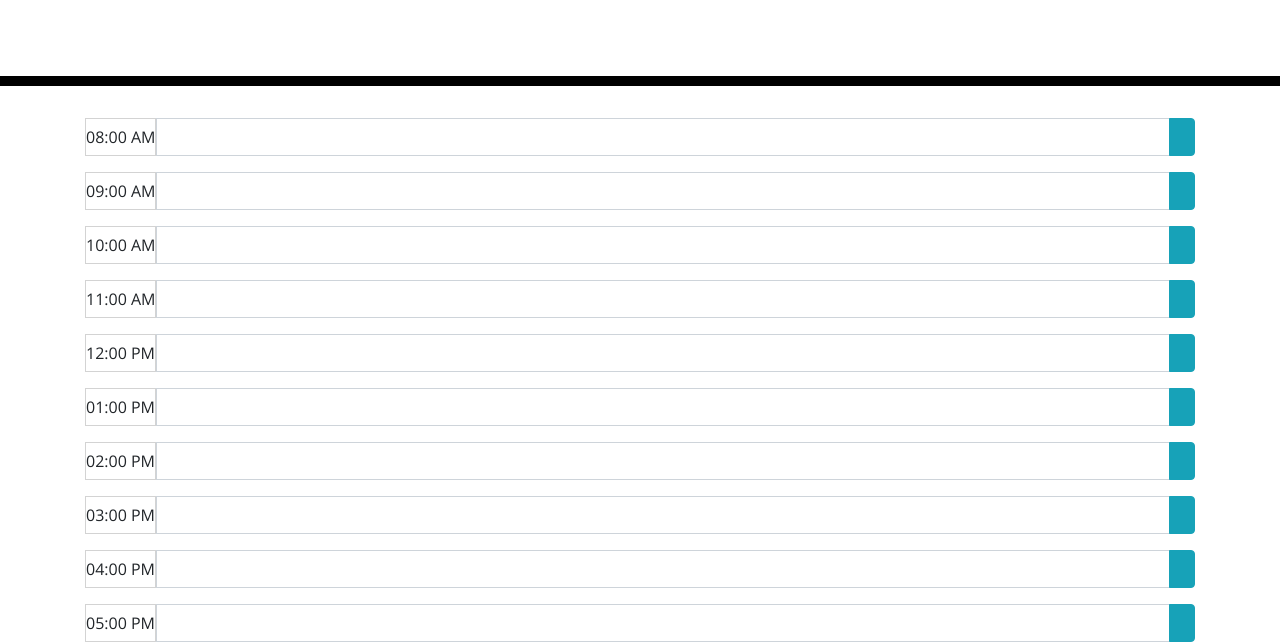
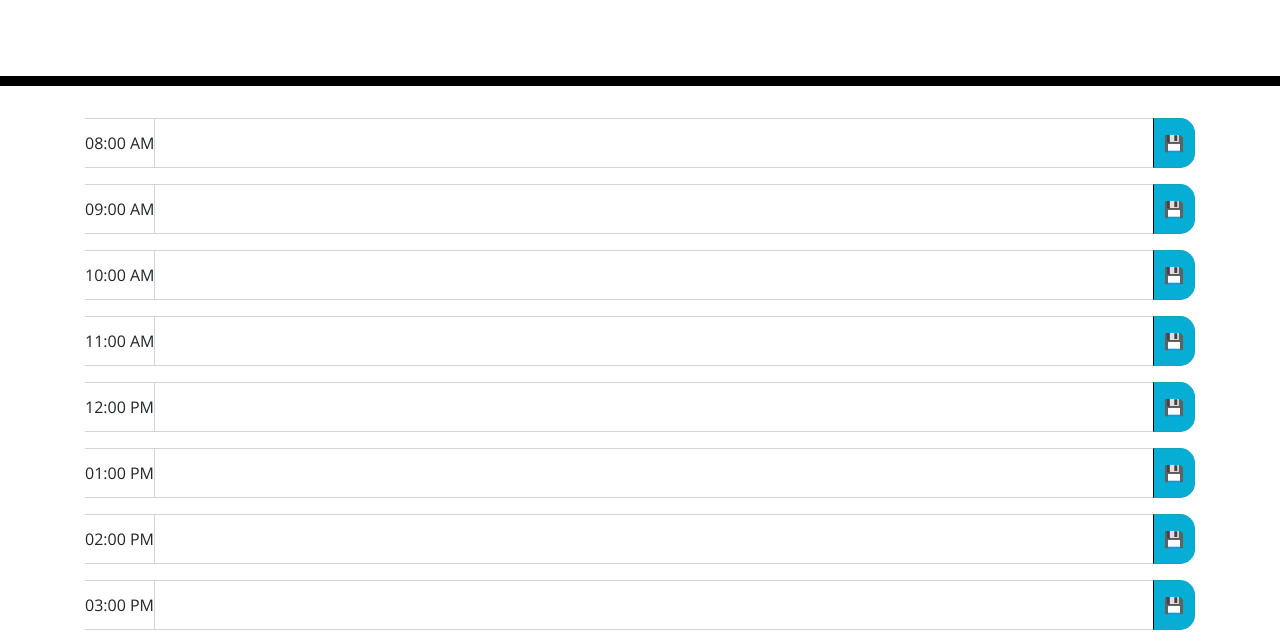
Before and after one commit to jonteal/work-day-scheduler, a plain HTML site: page index.html in a window 1280 px wide. Shown: the part 182-826 px from the top of the page. Drawn offline with nearby package versions, Linux system fonts and the light colour scheme.

Commit message:
Pseudo JS code started, Floppy disk symbol on all buttons

```diff
--- a/ASSETS/CSS/style.css
+++ b/ASSETS/CSS/style.css
@@ -134,6 +134,7 @@ textarea {
     border-bottom-right-radius: 15px;
     background-color: #06aed5;
     color: white;
+    padding: 10px;
 }
 
 .saveBtn i:hover {
@@ -147,7 +148,12 @@ textarea {
 }
 
 .time-box {
-    border: solid 1px lightgray;
+    border-top: solid 1px lightgray;
+    border-bottom: solid 1px lightgray;
     display: flex;
     align-items: center;
 }
+
+.form-control {
+    height: 50px;
+}
--- a/ASSETS/JS/script.js
+++ b/ASSETS/JS/script.js
@@ -0,0 +1,9 @@
+var saveButton = document.getElementById("saveBtn");
+
+// Function to use localStorage to set appointments that will not disappear when the page is
+// reloaded.
+
+// Event listener to save the appointments to the schedule
+
+// Function to make the current hour red, any hours that have passed the color gray,
+// and future hours green.
--- a/index.html
+++ b/index.html
@@ -26,7 +26,7 @@
             </div>
             <input type="text" class="form-control" placeholder="" aria-label="Schedule Availability" aria-describedby="basic-addon2">
             <div class="input-group-append">
-                <button type="button" class="btn btn-info"></button>
+                <button type="button" class="btn btn-info saveBtn">&#128190</button>
             </div>
         </div>
         <div class="input-group mb-3">
@@ -35,7 +35,7 @@
             </div>
             <input type="text" class="form-control" placeholder="" aria-label="Schedule Availability" aria-describedby="basic-addon2">
             <div class="input-group-append">
-                <button type="button" class="btn btn-info"></button>
+                <button type="button" class="btn btn-info saveBtn">&#128190</button>
             </div>
         </div>
         <div class="input-group mb-3">
@@ -44,7 +44,7 @@
             </div>
             <input type="text" class="form-control" placeholder="" aria-label="Schedule Availability" aria-describedby="basic-addon2">
             <div class="input-group-append">
-                <button type="button" class="btn btn-info"></button>
+                <button type="button" class="btn btn-info saveBtn">&#128190</button>
             </div>
         </div>
         <div class="input-group mb-3">
@@ -53,7 +53,7 @@
             </div>
             <input type="text" class="form-control" placeholder="" aria-label="Schedule Availability" aria-describedby="basic-addon2">
             <div class="input-group-append">
-                <button type="button" class="btn btn-info"></button>
+                <button type="button" class="btn btn-info saveBtn">&#128190</button>
             </div>
         </div>
         <div class="input-group mb-3">
@@ -62,7 +62,7 @@
             </div>
             <input type="text" class="form-control" placeholder="" aria-label="Schedule Availability" aria-describedby="basic-addon2">
             <div class="input-group-append">
-                <button type="button" class="btn btn-info"></button>
+                <button type="button" class="btn btn-info saveBtn">&#128190</button>
             </div>
         </div>
         <div class="input-group mb-3">
@@ -71,7 +71,7 @@
             </div>
             <input type="text" class="form-control" placeholder="" aria-label="Schedule Availability" aria-describedby="basic-addon2">
             <div class="input-group-append">
-                <button type="button" class="btn btn-info"></button>
+                <button type="button" class="btn btn-info saveBtn">&#128190</button>
             </div>
         </div>
         <div class="input-group mb-3">
@@ -80,7 +80,7 @@
             </div>
             <input type="text" class="form-control" placeholder="" aria-label="Schedule Availability" aria-describedby="basic-addon2">
             <div class="input-group-append">
-                <button type="button" class="btn btn-info"></button>
+                <button type="button" class="btn btn-info saveBtn">&#128190</button>
             </div>
         </div>
         <div class="input-group mb-3">
@@ -89,7 +89,7 @@
             </div>
             <input type="text" class="form-control" placeholder="" aria-label="Schedule Availability" aria-describedby="basic-addon2">
             <div class="input-group-append">
-                <button type="button" class="btn btn-info"></button>
+                <button type="button" class="btn btn-info saveBtn">&#128190</button>
             </div>
         </div>
         <div class="input-group mb-3">
@@ -98,7 +98,7 @@
             </div>
             <input type="text" class="form-control" placeholder="" aria-label="Schedule Availability" aria-describedby="basic-addon2">
             <div class="input-group-append">
-                <button type="button" class="btn btn-info"></button>
+                <button type="button" class="btn btn-info saveBtn">&#128190</button>
             </div>
         </div>
         <div class="input-group mb-3">
@@ -107,7 +107,7 @@
             </div>
             <input type="text" class="form-control" placeholder="" aria-label="Schedule Availability" aria-describedby="basic-addon2">
             <div class="input-group-append">
-                <button type="button" class="btn btn-info"></button>
+                <button type="button" class="btn btn-info saveBtn">&#128190</button>
             </div>
         </div>
 
```
